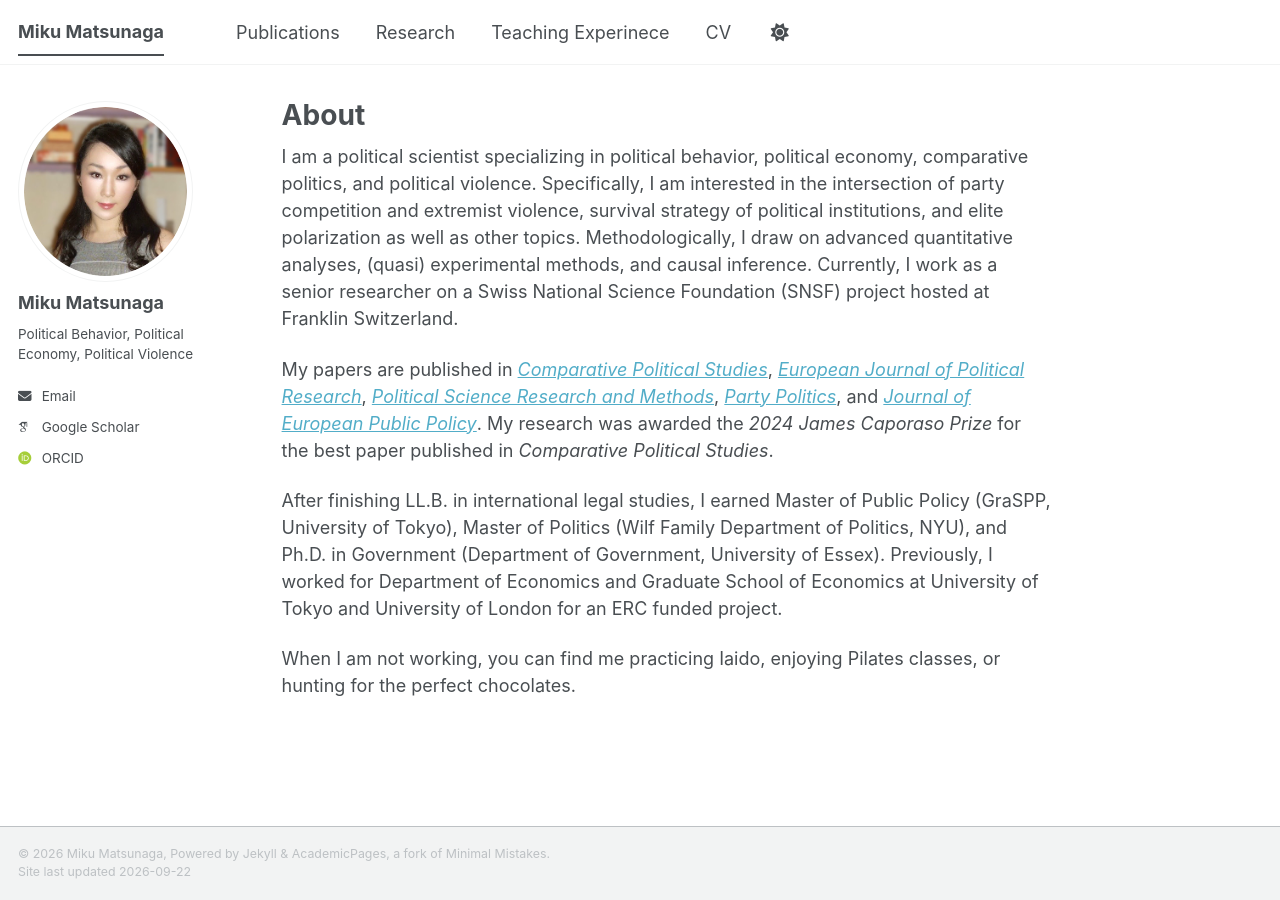
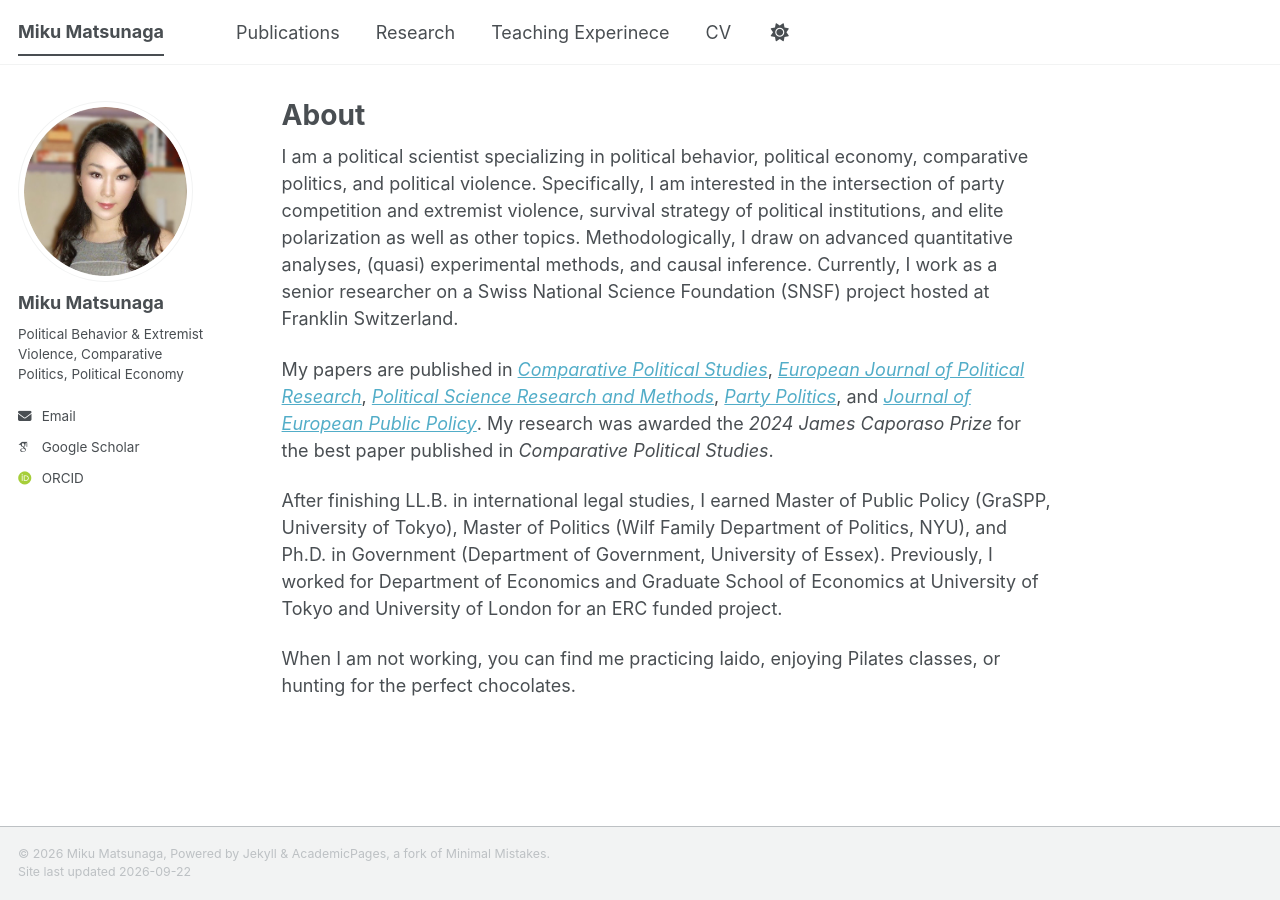
Before and after one commit to mikumatsunaga/mikumatsunaga.github.io, a Jekyll site: the page built from _pages/about.md, in a window 1280 px wide. Built offline with Jekyll 4.4.1, drawn with Linux system fonts in a browser that asks for light colours; some web fonts are replaced; a script bundle is joined from its source files by our own code; library files that are not in the unit come from our copies.

Commit message:
Update _config.yml

```diff
--- a/_config.yml
+++ b/_config.yml
@@ -26,7 +26,7 @@ author:
   avatar           : "IMG_2668.png"
   name             : "Miku Matsunaga"
   pronouns         : # example: "she/her"
-  bio              : "Political Behavior, Political Economy, Political Violence"
+  bio              : "Political Behavior & Extremist Violence, Comparative Politics, Political Economy"
   location         :
   employer         :
   uri              : # U
```
